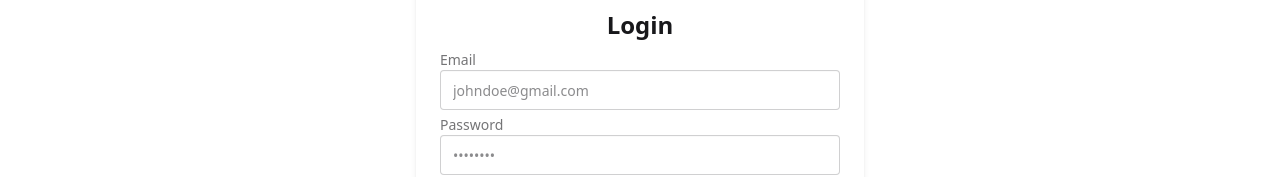
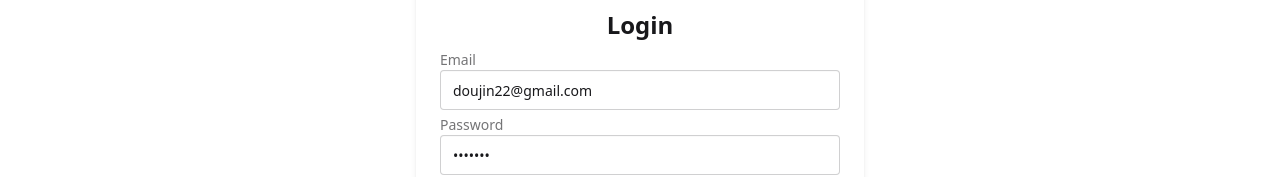
Before and after one commit to dojimori/lost-and-found-frontend, a Vue app: page /login in a window 1280 px wide. Shown: the part 135-312 px from the top of the page. Built offline with nearby package versions, Linux system fonts and the light colour scheme.

Commit message:
set default value for testing purposes

```diff
--- a/src/views/login-view.vue
+++ b/src/views/login-view.vue
@@ -64,8 +64,8 @@ export default {
             showAlert: false,
             responseMessage: "",
             credentials: {
-                email: "",
-                password: "",
+                email: "doujin22@gmail.com",
+                password: "1001021",
             },
         };
     },
```
